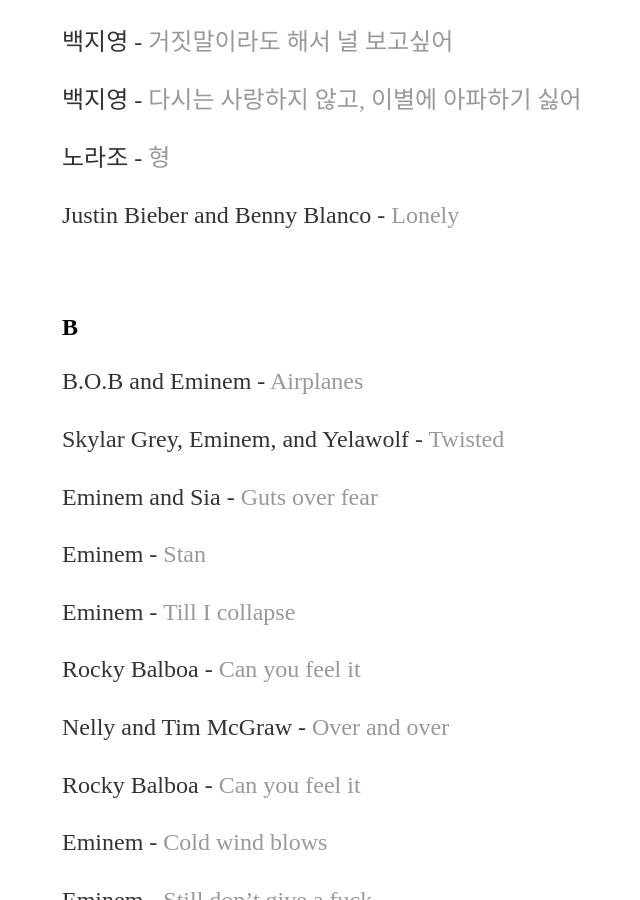
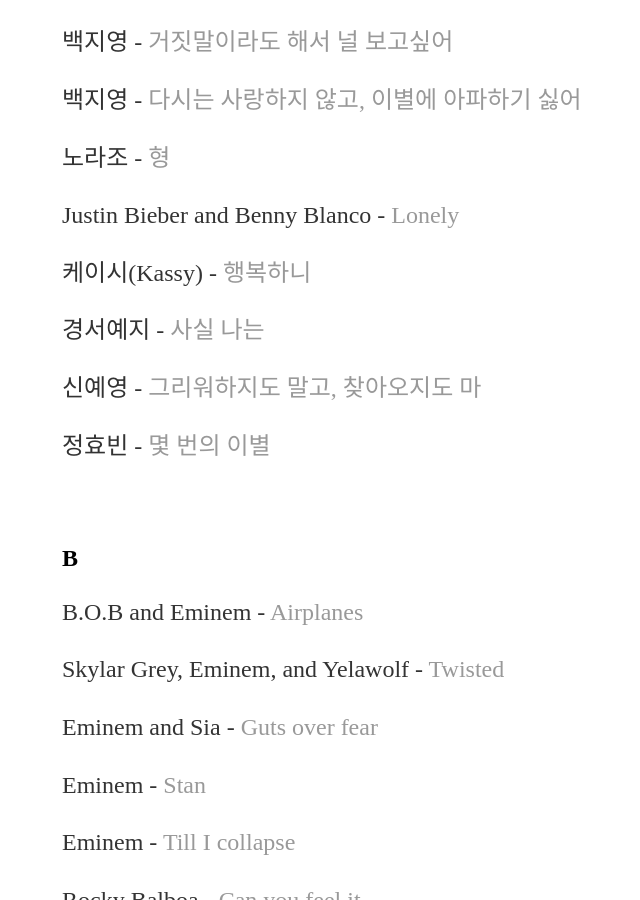
Before and after one commit to yjkweon24/yjkweon24.github.io, a Jekyll site: the page built from _posts/2018-10-23-songs-that-i-love.md, in a window 1280 px wide and 900 px high, scrolled down 1489 px. Shown: the whole window, without its empty margins (130-770 px from the left). Built offline with Jekyll 4.4.1, drawn with Linux system fonts in a browser that asks for light colours; some of the changed text lies outside the part shown.

Commit message:
Update 2018-10-23-songs-that-i-love.md

```diff
--- a/_posts/2018-10-23-songs-that-i-love.md
+++ b/_posts/2018-10-23-songs-that-i-love.md
@@ -54,6 +54,14 @@
 노라조 - [형](https://www.youtube.com/watch?v=wYOKtTIYcIU)
 
 Justin Bieber and Benny Blanco - [Lonely](https://www.youtube.com/watch?v=xQOO2xGQ1Pc)
+
+케이시(Kassy) - [행복하니](https://www.youtube.com/watch?v=hxGJVo-tgoM)
+
+경서예지 - [사실 나는](https://www.youtube.com/watch?v=XnmJPBE2Dfs)
+
+신예영 - [그리워하지도 말고, 찾아오지도 마](https://www.youtube.com/watch?v=KLi3kT3p6iA)
+
+정효빈 - [몇 번의 이별](https://www.youtube.com/watch?v=U_VKZTUlcNs)
 
 <br>
 
@@ -142,6 +150,10 @@
 Dax - [Gotham](https://www.youtube.com/watch?v=Ve6nUvv47T4)
 
 Dax - [Jocker](https://www.youtube.com/watch?v=1-KJV5r_cho)
+
+임창정 - [힘든 건 사랑이 아니다](https://www.youtube.com/watch?v=HKtxkk3JvbQ)
+
+케이시(Kassy) - [가을밤 떠난 너](https://www.youtube.com/watch?v=fwM-OMcE4so)
 
 <br>
 
```
Also changed, not shown: other parts of _posts/2018-10-23-songs-that-i-love.md (+2 -0 lines).
